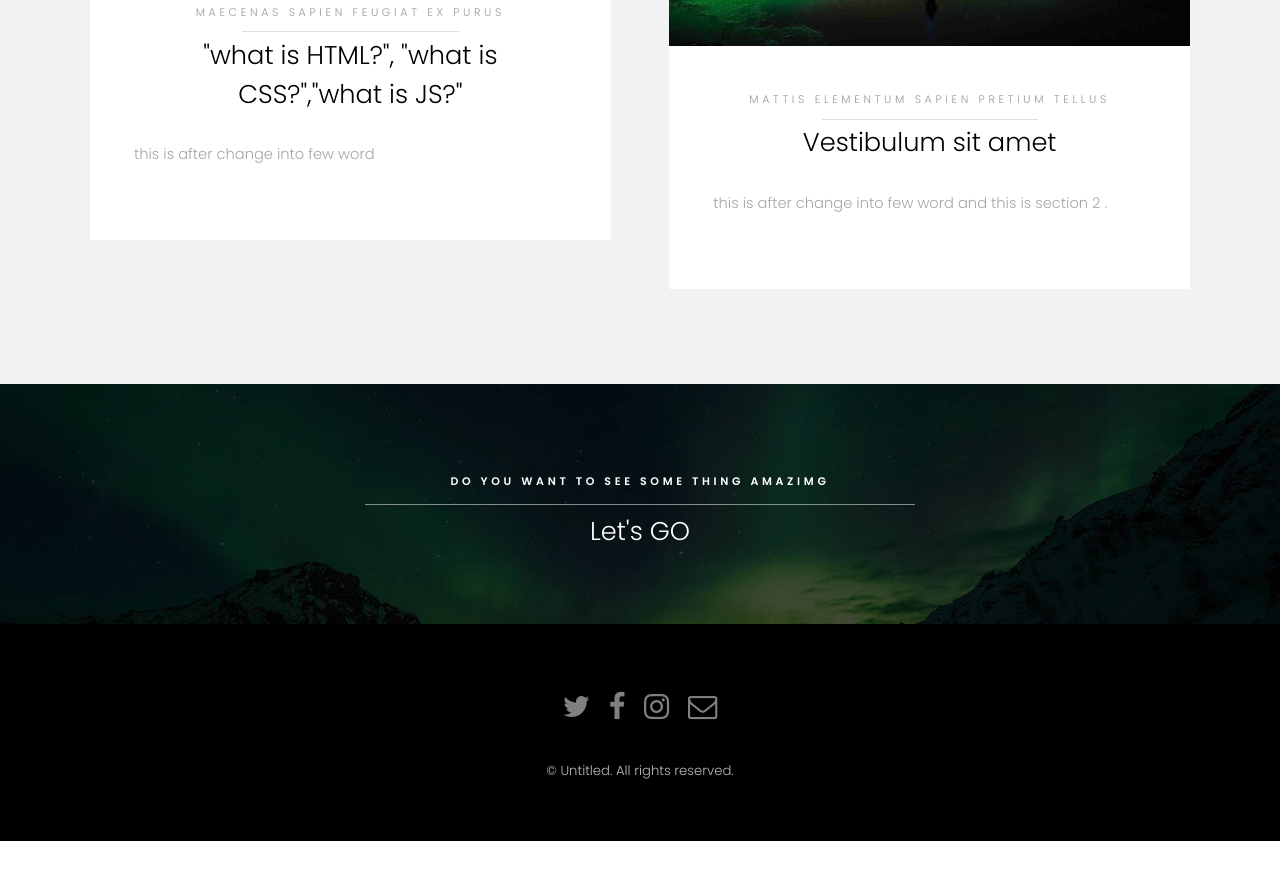
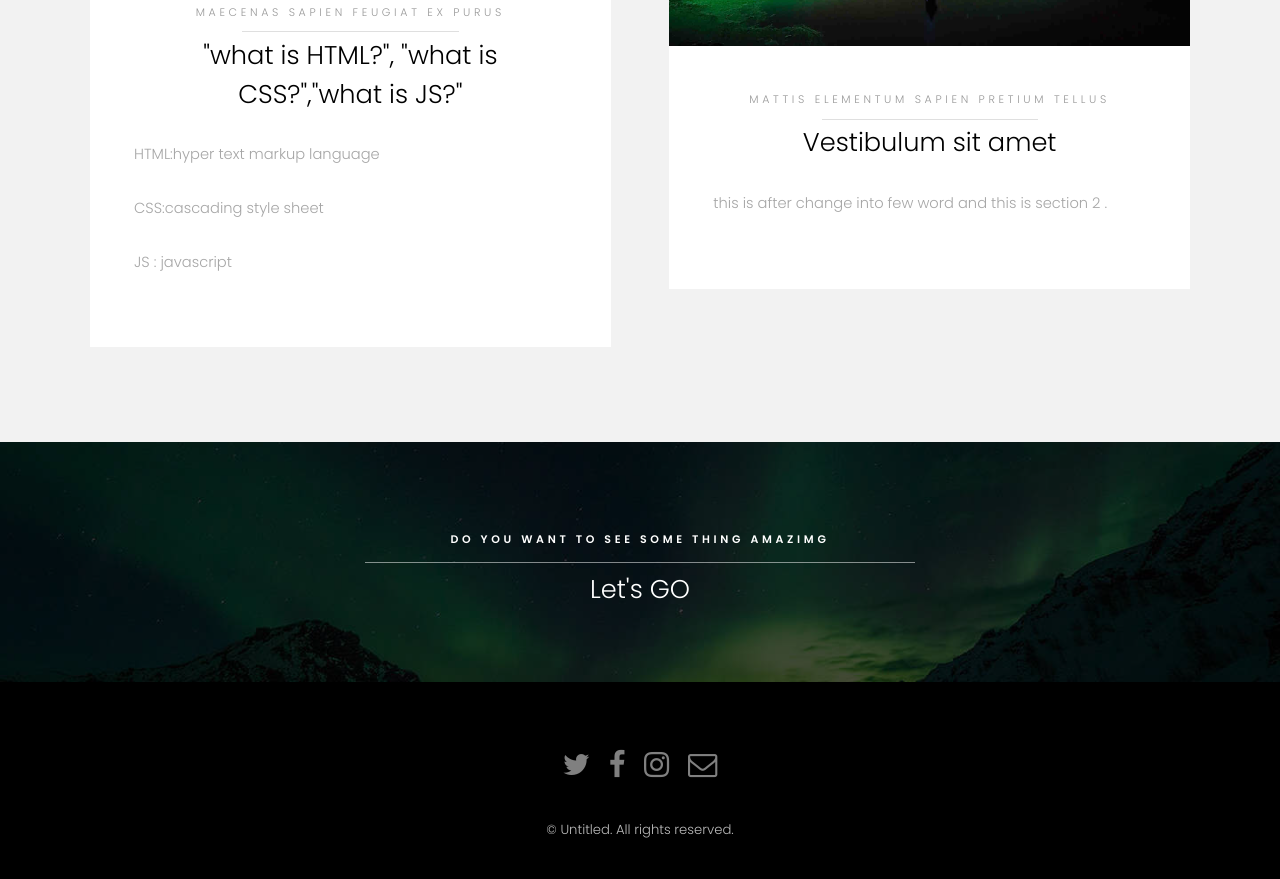
Before and after one commit to eAbdelrahmanMohamed/html-templated-hielo, a plain HTML site: page html-templated-hielo/templated-hielo/index.html in a window 1280 px wide. Shown: the part 989-1868 px from the top of the page. Before the commit the page ends 1830 px from the top, so only its background shows below. Drawn offline with Linux system fonts and the light colour scheme.

Commit message:
changing descreption content in lines 98,99,100

```diff
--- a/html-templated-hielo/templated-hielo/index.html
+++ b/html-templated-hielo/templated-hielo/index.html
@@ -95,7 +95,9 @@
                                 <h2>"what is HTML?", "what is CSS?","what is JS?"
                                 </h2>
                             </header>
-                            <p> this is after change into few word </p>
+                            <p>HTML:hyper text markup language </p>
+                            <p> CSS:cascading style sheet </p>
+                            <p> JS : javascript</p>
                             <footer class="align-center">
 
                             </footer>
```
